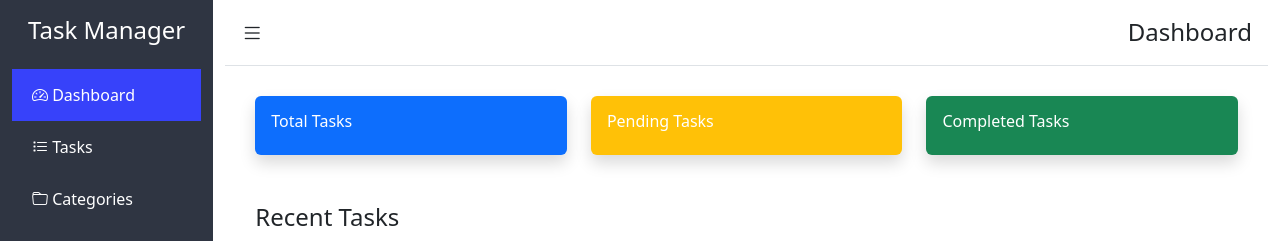
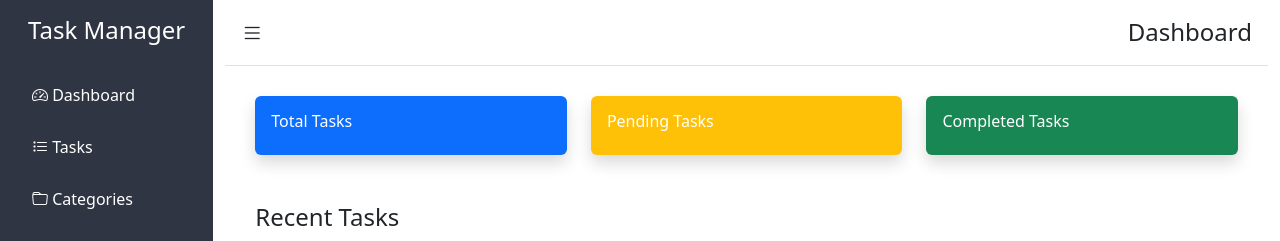
Before and after one commit to shirooozzzz/Hangarin, a Django app: template tasks/templates/dashboard.html in a window 1280 px wide. Shown: the top 241 px of the page. Run offline with Django 3.2, Linux system fonts and the light colour scheme; the template is opened without the code that fills it, so the values that code supplies are empty.

Commit message:
fix some error

```diff
--- a/tasks/templates/base.html
+++ b/tasks/templates/base.html
@@ -69,7 +69,7 @@
           Task Manager
         </h4>
 
-        <a href="/" class="active">
+        <a href="/">
           <i class="bi bi-speedometer2"></i>
           Dashboard
         </a>
```
